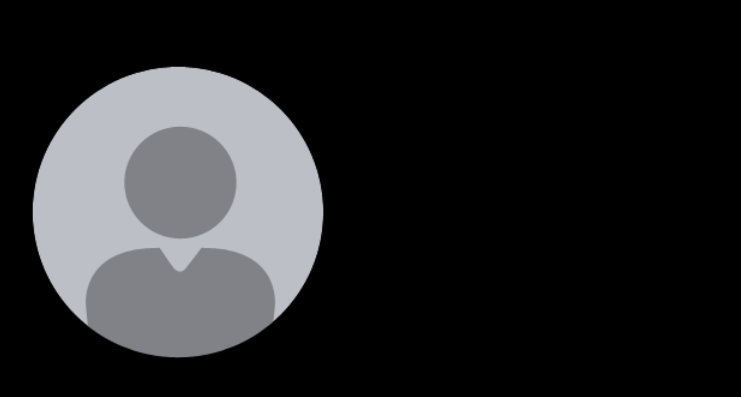
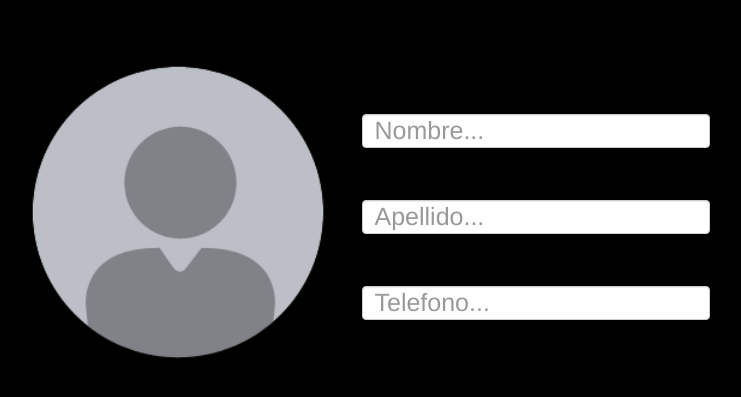
Before and after one commit to raultorres2603/RED-SOCIAL-PARA-ARTISTAS, a PHP site: page /perfil.php in a window 1280 px wide. Shown: the part 51-448 px from the top of the page, without its empty margins (21-762 px from the left). Run offline with PHP 8.4, Linux system fonts and the light colour scheme; the visitor is signed in with stand-in values (Sample User, id 1); data that the repository does not hold is empty.

Commit message:
101219 1512

```diff
--- a/css/maincss.css
+++ b/css/maincss.css
@@ -72,6 +72,17 @@
 	margin-left: 3%;
 }
 
+#parte_derecha_perfil {
+	display: block;
+	margin-top: 10%;
+	margin-left: 3%;
+}
+
+#parte_derecha_perfil input {
+	margin-top: 15%;
+	font-size: 25px;
+}
+
 @media only screen and (max-width:1024px) and (min-width:360px) {
 
 	.navbar-nav {
--- a/perfil.php
+++ b/perfil.php
@@ -5,7 +5,6 @@ Name: Notes&Chords
 */
 include("./functions/conexionMysql.php");
 include("./functions/session.php");
-session_start();
 error_reporting(E_ERROR | E_WARNING | E_PARSE);
 ?>
 <html>
@@ -46,8 +45,17 @@ include("./ext/links/head.php");
       ?>
       <img id="imgPerfil" src="./perfiles/empty-avatar.png">
       <?php
-    }
+    } Else {
+			?>
+			<img id="imgPerfil" src="./perfiles/<?php echo($usuario)?>">
+			<?php
+		}
        ?>
+		</div>
+		<div id="parte_derecha_perfil" class="pull-left">
+      <input id="nombre" name="nombre" class="form-control" type="text" placeholder="Nombre...">
+			<input id="apellido" name="apellido" class="form-control" type="text" placeholder="Apellido...">
+			<input id="telefono" name="telefono" class="form-control" type="text" placeholder="Telefono...">
 		</div>
 	</div>
 </div>
```
Also changed, not shown: functions/session.php (line endings or trailing spaces).
